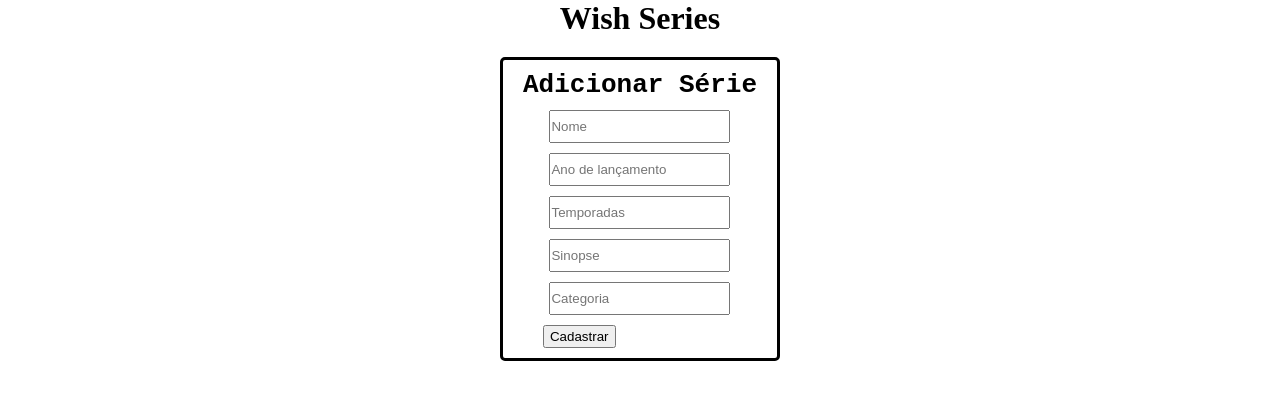
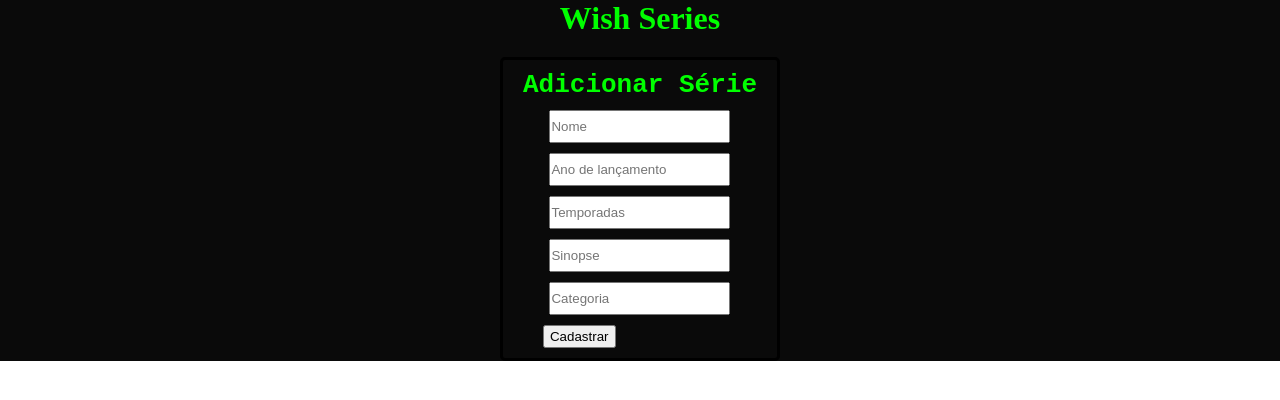
Before and after one commit to maarvins/wish-series, a React (Create React App) app in the folder client/: page / in a window 1280 px wide. Shown: the top 400 px of the page. Built offline with nearby package versions, Linux system fonts and the light colour scheme; a web font is replaced by a local one.

Commit message:
set css colors on the app component

```diff
--- a/client/src/App.scss
+++ b/client/src/App.scss
@@ -1,4 +1,6 @@
 .App {
+  color: #00ff00;
+  background-color: #0a0a0a;
   display: flex;
   align-items: center;
   flex-direction: column;
```
